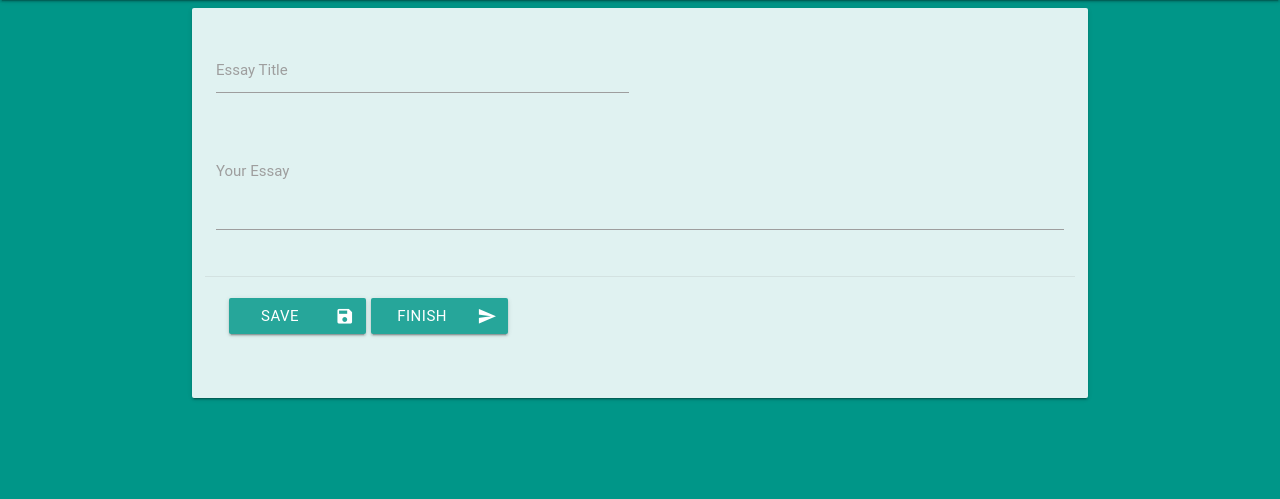
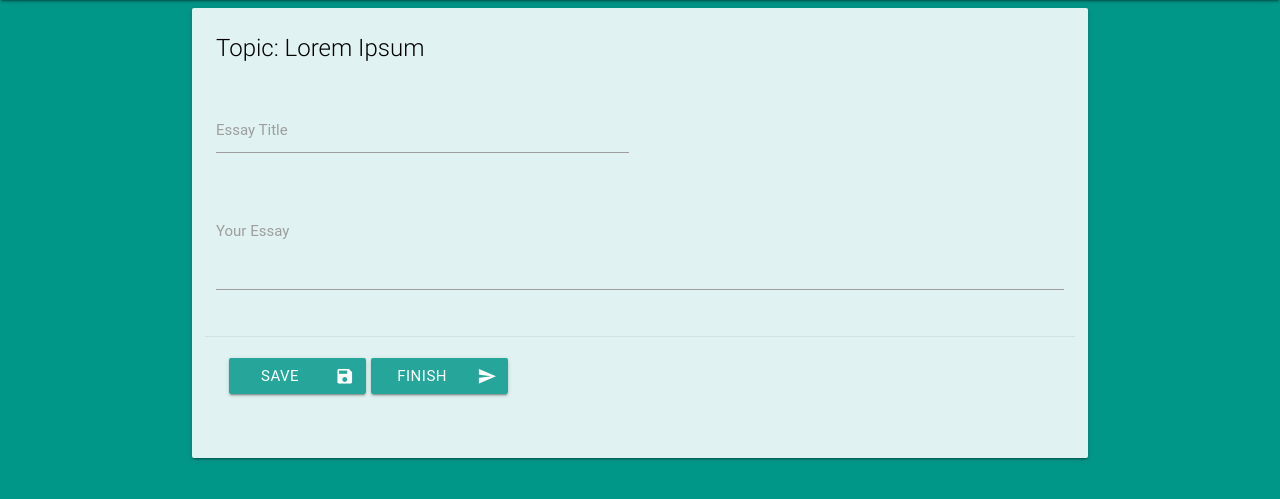
Before and after one commit to n0x3u5/Student-Enhancement-Project, a PHP site: page /essay_practice.php in a window 1280 px wide. Shown: the part 64-563 px from the top of the page. Run offline with PHP 8.4, Linux system fonts and the light colour scheme; some libraries are stand-ins or nearby versions; some web fonts are replaced.

Commit message:
Displayed Topic on card
Moved timer to same row as Topic

```diff
--- a/essay_practice.php
+++ b/essay_practice.php
@@ -44,20 +44,23 @@
           <div class="card teal lighten-5">
             <div class="card-content black-text">
               <div class="row">
+                <span class="card-title col s12 m6">Topic: Lorem Ipsum</span>
+                <span class="card-title col s12 m6 right-align hide-on-small-only" id="clockdiv-med">
+                  <span class="minutes red-text"></span>
+                  <span class="seconds red-text"></span>
+                </span>
+                <span class="card-title col s12 hide-on-med-and-up" id="clockdiv-sm">
+                  <span class="minutes red-text"></span><span class="red-text">&nbsp;mm</span>
+                  <span class="seconds red-text"></span><span class="red-text">&nbsp;ss</span>
+                </span>
+              </div>
+              <div class="row">
                 <form class="col s12">
                   <div class="row">
                     <div class="input-field col s12 m6">
                       <input id="essay-title" type="text">
                       <label for="essay-title">Essay Title</label>
                     </div>
-                    <span class="card-title col s12 m6 right-align hide-on-small-only" id="clockdiv-med">
-                      <span class="minutes red-text"></span>
-                      <span class="seconds red-text"></span>
-                    </span>
-                    <span class="card-title col s12 hide-on-med-and-up" id="clockdiv-sm">
-                      <span class="minutes red-text"></span><span class="red-text">&nbsp;mm</span>
-                      <span class="seconds red-text"></span><span class="red-text">&nbsp;ss</span>
-                    </span>
                   </div>
                   <div class="row">
                     <div class="input-field col s12">
```
